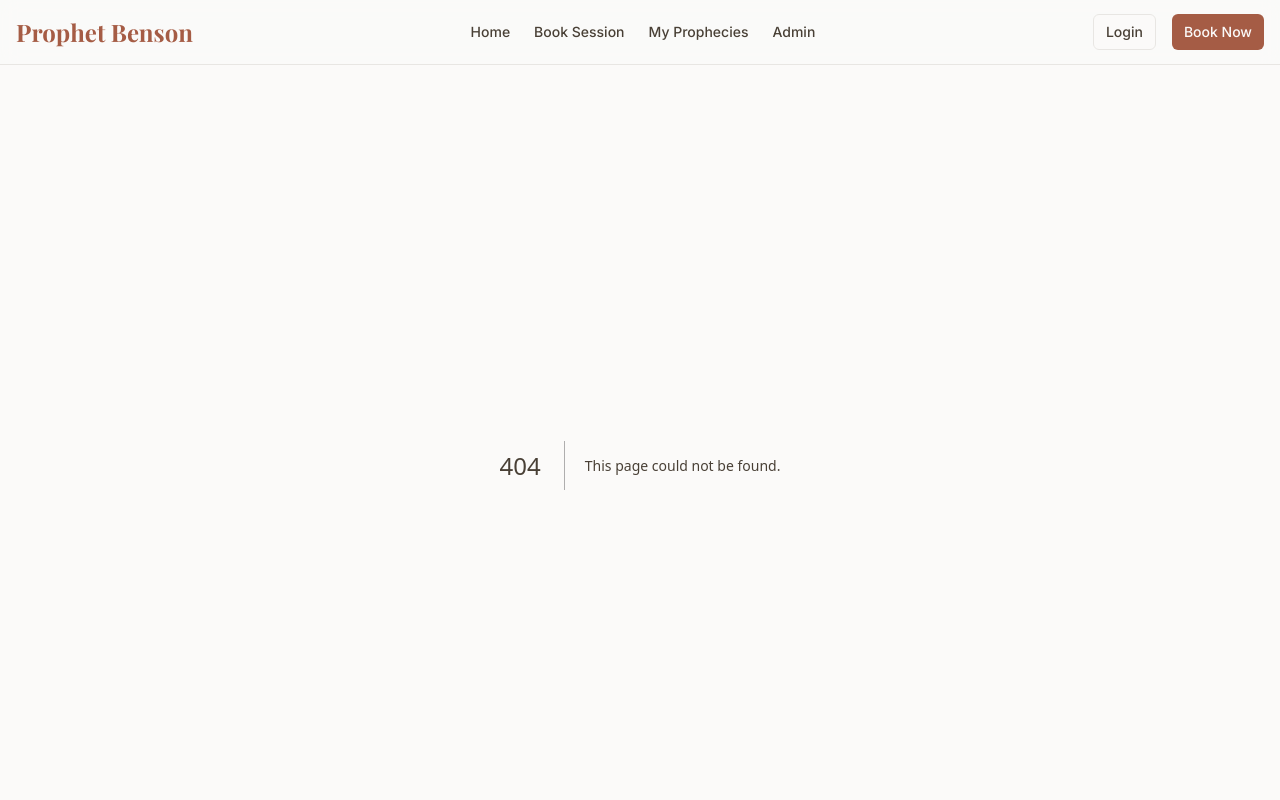
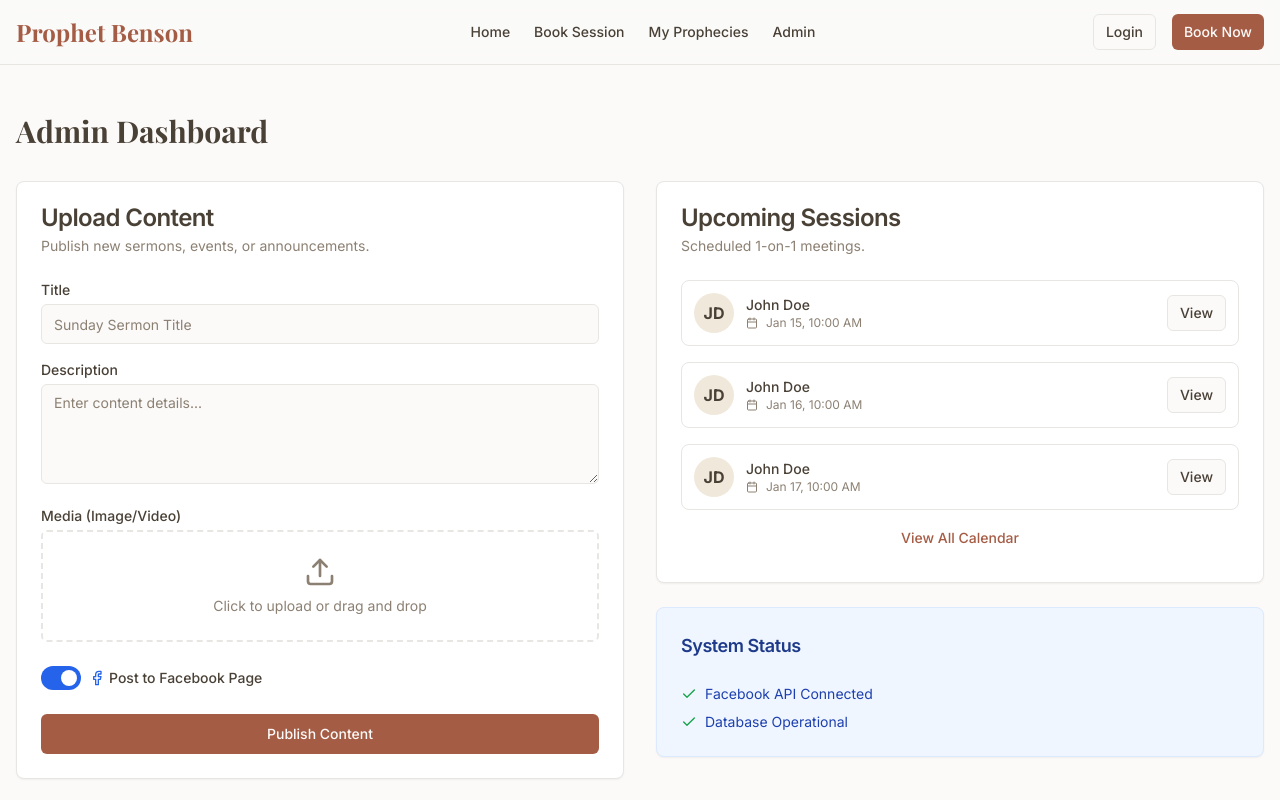
Before and after one commit to TheCrossChurchInt/website, a Next.js app: page /admin in a window 1280 px wide. Before the commit this address had no page. Shown: the top 800 px of the page. Built offline with nearby package versions, Linux system fonts and the light colour scheme; a web font is replaced by a local one.

Commit message:
feat(admin): create dashboard for content upload and management

```diff
--- /dev/null
+++ b/app/admin/page.tsx
@@ -0,0 +1,125 @@
+"use client";
+
+import { Button } from "@/components/ui/button";
+import { Card, CardContent, CardHeader, CardTitle, CardDescription } from "@/components/ui/card";
+import { Input } from "@/components/ui/input";
+import { Upload, Facebook, Check, Calendar as CalendarIcon, User } from "lucide-react";
+import { useState } from "react";
+
+export default function AdminPage() {
+    const [isPosting, setIsPosting] = useState(false);
+    const [fbEnabled, setFbEnabled] = useState(true);
+
+    const handleUpload = (e: React.FormEvent) => {
+        e.preventDefault();
+        setIsPosting(true);
+        setTimeout(() => {
+            setIsPosting(false);
+            alert("Content uploaded successfully!" + (fbEnabled ? " And posted to Facebook." : ""));
+        }, 1500);
+    };
+
+    return (
+        <div className="container mx-auto py-12 px-4">
+            <h1 className="font-serif text-3xl font-bold mb-8">Admin Dashboard</h1>
+
+            <div className="grid md:grid-cols-2 gap-8">
+                {/* Content Upload */}
+                <Card>
+                    <CardHeader>
+                        <CardTitle>Upload Content</CardTitle>
+                        <CardDescription>Publish new sermons, events, or announcements.</CardDescription>
+                    </CardHeader>
+                    <CardContent>
+                        <form onSubmit={handleUpload} className="space-y-4">
+                            <div>
+                                <label className="text-sm font-medium mb-1 block">Title</label>
+                                <Input placeholder="Sunday Sermon Title" required />
+                            </div>
+                            <div>
+                                <label className="text-sm font-medium mb-1 block">Description</label>
+                                <textarea
+                                    className="w-full min-h-[100px] rounded-md border border-input bg-background px-3 py-2 text-sm ring-offset-background placeholder:text-muted-foreground focus-visible:outline-none focus-visible:ring-2 focus-visible:ring-ring"
+                                    placeholder="Enter content details..."
+                                    required
+                                />
+                            </div>
+                            <div>
+                                <label className="text-sm font-medium mb-1 block">Media (Image/Video)</label>
+                                <div className="border-2 border-dashed border-input rounded-md p-6 flex flex-col items-center justify-center text-muted-foreground hover:bg-muted/50 transition-colors cursor-pointer">
+                                    <Upload className="h-8 w-8 mb-2" />
+                                    <span className="text-sm">Click to upload or drag and drop</span>
+                                </div>
+                            </div>
+
+                            <div className="flex items-center space-x-2 py-2">
+                                <button
+                                    type="button"
+                                    onClick={() => setFbEnabled(!fbEnabled)}
+                                    className={`w-10 h-6 rounded-full p-1 transition-colors ${fbEnabled ? 'bg-blue-600' : 'bg-input'}`}
+                                >
+                                    <div className={`w-4 h-4 bg-white rounded-full transition-transform ${fbEnabled ? 'translate-x-4' : ''}`} />
+                                </button>
+                                <span className="text-sm font-medium flex items-center gap-1">
+                                    <Facebook className="h-4 w-4 text-blue-600" />
+                                    Post to Facebook Page
+                                </span>
+                            </div>
+
+                            <Button className="w-full" disabled={isPosting}>
+                                {isPosting ? "Uploading..." : "Publish Content"}
+                            </Button>
+                        </form>
+                    </CardContent>
+                </Card>
+
+                {/* Upcoming Bookings */}
+                <div className="space-y-6">
+                    <Card>
+                         <CardHeader>
+                            <CardTitle>Upcoming Sessions</CardTitle>
+                            <CardDescription>Scheduled 1-on-1 meetings.</CardDescription>
+                        </CardHeader>
+                        <CardContent>
+                            <div className="space-y-4">
+                                {[1, 2, 3].map(i => (
+                                    <div key={i} className="flex items-center justify-between p-3 border rounded-lg">
+                                        <div className="flex items-center gap-3">
+                                            <div className="h-10 w-10 rounded-full bg-secondary flex items-center justify-center text-secondary-foreground font-bold">
+                                                JD
+                                            </div>
+                                            <div>
+                                                <p className="font-medium text-sm">John Doe</p>
+                                                <div className="flex items-center gap-2 text-xs text-muted-foreground">
+                                                    <CalendarIcon className="h-3 w-3" /> Jan {14 + i}, 10:00 AM
+                                                </div>
+                                            </div>
+                                        </div>
+                                        <Button size="sm" variant="outline">View</Button>
+                                    </div>
+                                ))}
+                            </div>
+                            <Button variant="link" className="w-full mt-2">View All Calendar</Button>
+                        </CardContent>
+                    </Card>
+
+                     <Card className="bg-blue-50 border-blue-100">
+                         <CardHeader>
+                            <CardTitle className="text-blue-900 text-lg">System Status</CardTitle>
+                        </CardHeader>
+                        <CardContent>
+                            <div className="space-y-2 text-sm text-blue-800">
+                                <p className="flex items-center gap-2">
+                                    <Check className="h-4 w-4 text-green-600" /> Facebook API Connected
+                                </p>
+                                <p className="flex items-center gap-2">
+                                    <Check className="h-4 w-4 text-green-600" /> Database Operational
+                                </p>
+                            </div>
+                        </CardContent>
+                    </Card>
+                </div>
+            </div>
+        </div>
+    );
+}
```
